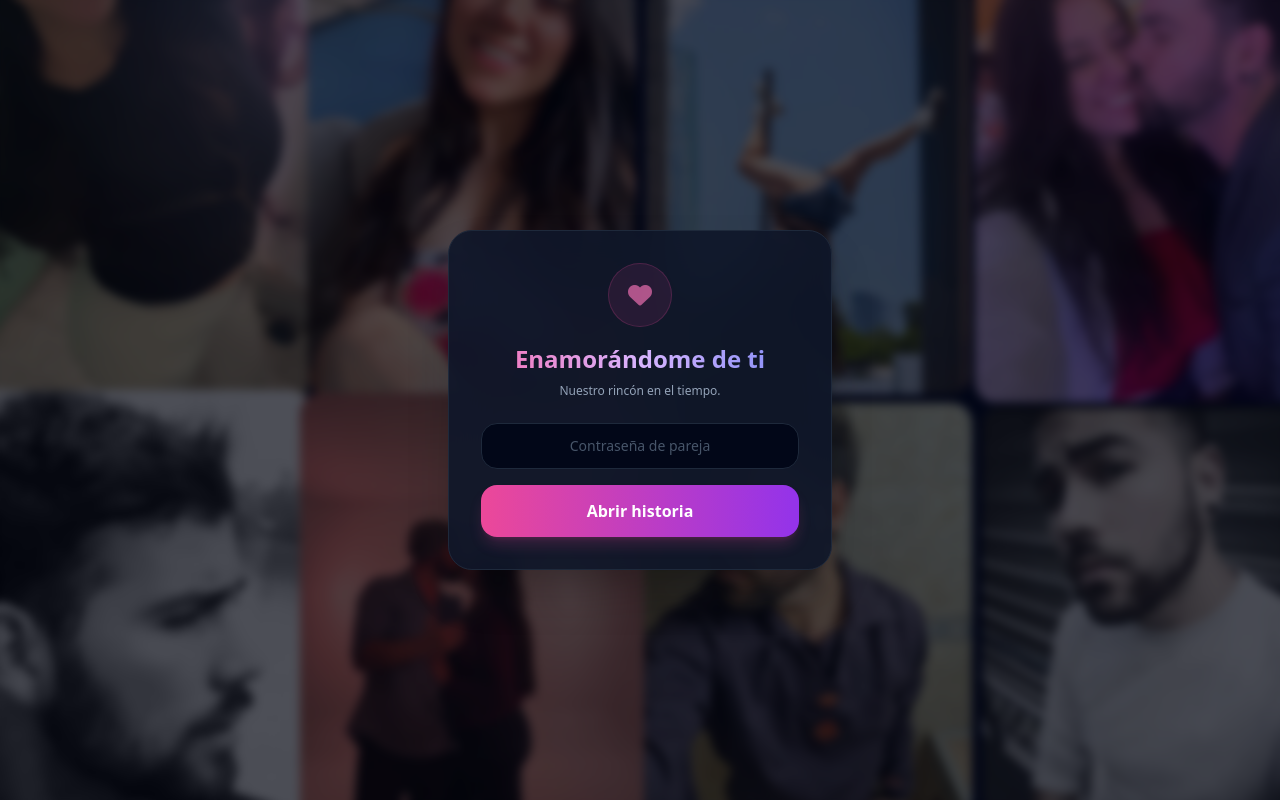
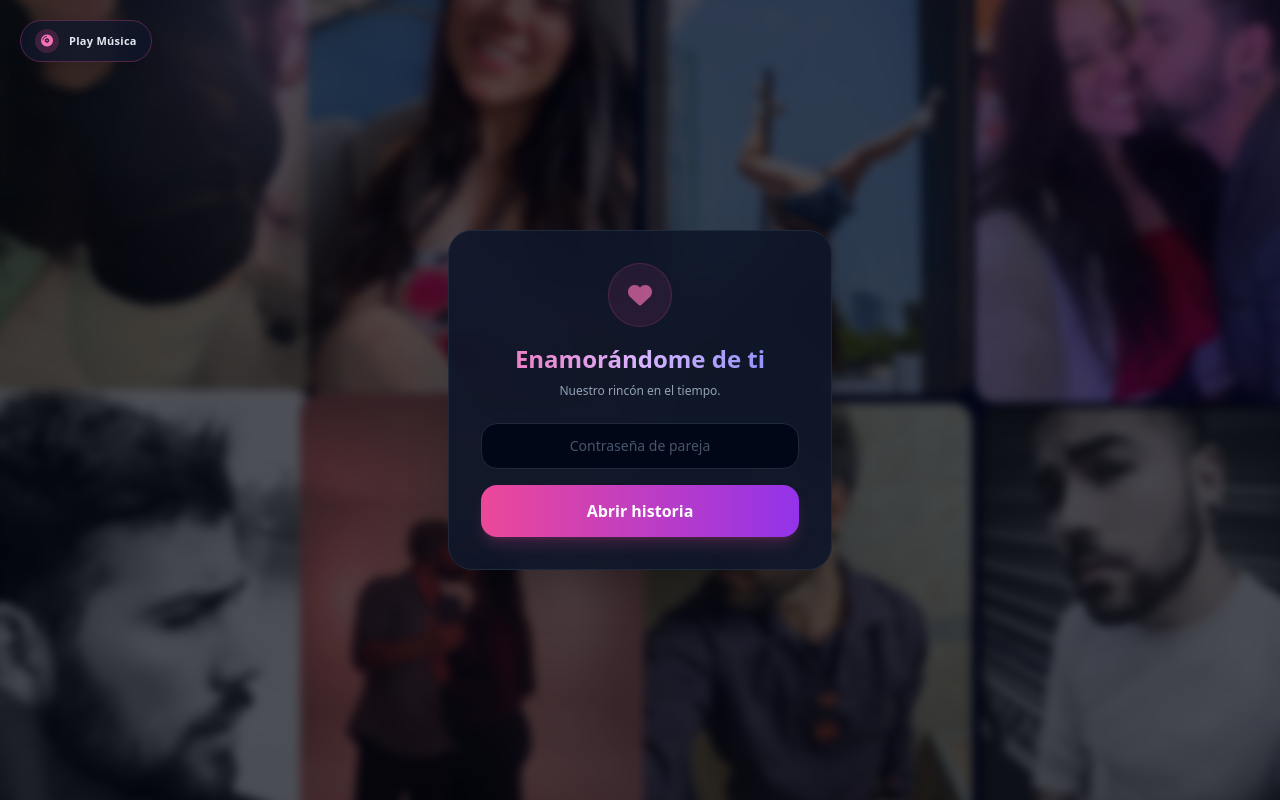
Before and after one commit to hornernest/enamorandome-de-ti, a Flask app: page / in a window 1280 px wide. Run offline with Flask 3, Linux system fonts and the light colour scheme; some libraries are stand-ins or nearby versions.

Commit message:
Implement background music with toggle button
Added audio background and music control button.

```diff
--- a/templates/index.html
+++ b/templates/index.html
@@ -55,7 +55,7 @@
       object-fit: cover;
     }
 
-    /* Zoom in y Zoom out suave continuo para la foto al abrir el recuerdo */
+    /* Animación de acercar y alejar foto */
     @keyframes breathingZoom {
       0% { transform: scale(1); }
       50% { transform: scale(1.08); }
@@ -64,11 +64,34 @@
     .animate-photo-zoom {
       animation: breathingZoom 8s ease-in-out infinite alternate;
     }
+
+    /* Giro de disco de música cuando suena */
+    @keyframes spinSlow {
+      from { transform: rotate(0deg); }
+      to { transform: rotate(360deg); }
+    }
+    .animate-spin-slow {
+      animation: spinSlow 5s linear infinite;
+    }
   </style>
 </head>
-<body class="bg-slate-950 text-slate-100 min-h-screen font-sans selection:bg-pink-500 selection:text-white flex flex-col justify-between overflow-x-hidden relative">
+<body class="bg-slate-950 text-slate-100 min-h-screen font-sans selection:bg-pink-500 selection:text-white flex flex-col justify-between overflow-x-hidden relative" onclick="tryAutoplay()">
 
-  <!-- FONDO: COLLAGE TOTAL CON TUS 8 FOTOS DE STATIC/IMG/ -->
+  <!-- AUDIO DE FONDO -->
+  <audio id="bgMusic" loop preload="auto">
+    <source src="{{ url_for('static', filename='musica.mp3') }}" type="audio/mpeg">
+  </audio>
+
+  <!-- BOTÓN FLOTANTE DE CONTROL DE MÚSICA (ARRIBA A LA IZQUIERDA) -->
+  <button id="musicToggleBtn" onclick="event.stopPropagation(); toggleMusic();"
+          class="fixed top-5 left-5 z-40 bg-slate-900/80 hover:bg-slate-800 text-pink-400 border border-pink-500/30 backdrop-blur-md px-3.5 py-2 rounded-full flex items-center gap-2.5 shadow-xl transition-all active:scale-95">
+    <div id="discIcon" class="w-6 h-6 rounded-full bg-pink-500/20 flex items-center justify-center text-xs">
+      <i class="fas fa-compact-disc"></i>
+    </div>
+    <span id="musicLabel" class="text-[11px] font-semibold tracking-wide text-slate-200">Play Música</span>
+  </button>
+
+  <!-- FONDO: COLLAGE TOTAL -->
   <div class="fixed inset-0 z-0 overflow-hidden pointer-events-none">
     <div id="collageWall" class="bg-collage-grid">
       <img src="{{ url_for('static', filename='img/foto1.jpg') }}" class="collage-tile" alt="Fondo 1">
@@ -80,7 +103,6 @@
       <img src="{{ url_for('static', filename='img/foto7.jpg') }}" class="collage-tile" style="animation-delay: -12s;" alt="Fondo 7">
       <img src="{{ url_for('static', filename='img/foto8.jpg') }}" class="collage-tile" style="animation-delay: -14s;" alt="Fondo 8">
     </div>
-    <!-- Velo sutil para lectura perfecta de los textos -->
     <div class="absolute inset-0 bg-slate-950/50 backdrop-blur-[1px]"></div>
   </div>
 
@@ -186,7 +208,7 @@
     <i class="fas fa-plus text-xl"></i>
   </button>
 
-  <!-- MODAL: VISOR DE DETALLE CON ZOOM CINEMATOGRÁFICO -->
+  <!-- MODAL: DETALLE -->
   <div id="modalDetail" class="fixed inset-0 bg-black/85 backdrop-blur-md z-50 flex items-center justify-center p-4 hidden">
     <div class="bg-slate-900/95 border border-slate-800 w-full max-w-sm rounded-3xl overflow-hidden shadow-2xl relative">
       <button onclick="document.getElementById('modalDetail').classList.add('hidden')" class="absolute top-3 right-3 z-30 w-8 h-8 rounded-full bg-slate-950/70 text-slate-300 flex items-center justify-center hover:text-white">
@@ -297,6 +319,7 @@
   </div>
 
   <script>
+    // Contador
     const START_DATE = new Date('2026-06-19T16:37:00');
 
     function updateCounter() {
@@ -319,7 +342,45 @@
     setInterval(updateCounter, 1000);
     updateCounter();
 
-    // Sumar nuevos recuerdos subidos al collage de fondo
+    // Control de Audio
+    const audio = document.getElementById('bgMusic');
+    const discIcon = document.getElementById('discIcon');
+    const musicLabel = document.getElementById('musicLabel');
+    let isPlaying = false;
+    let hasInteracted = false;
+
+    // Volumen suave al 40% para que sea música ambiental
+    audio.volume = 0.4;
+
+    function toggleMusic() {
+      if (isPlaying) {
+        audio.pause();
+        isPlaying = false;
+        discIcon.classList.remove('animate-spin-slow');
+        musicLabel.innerText = "Play Música";
+      } else {
+        audio.play().then(() => {
+          isPlaying = true;
+          discIcon.classList.add('animate-spin-slow');
+          musicLabel.innerText = "Pausar";
+        }).catch(e => console.log("Audio play blocked", e));
+      }
+    }
+
+    // Los navegadores móviles bloquean sonido automático sin interacción previa;
+    // este listener arranca el tema al primer toque en la pantalla
+    function tryAutoplay() {
+      if (!hasInteracted && !isPlaying) {
+        hasInteracted = true;
+        audio.play().then(() => {
+          isPlaying = true;
+          discIcon.classList.add('animate-spin-slow');
+          musicLabel.innerText = "Pausar";
+        }).catch(() => {});
+      }
+    }
+
+    // Sumar nuevos recuerdos al collage
     document.addEventListener("DOMContentLoaded", function() {
       const memoriesData = {{ memories|tojson }};
       const wall = document.getElementById('collageWall');
```
